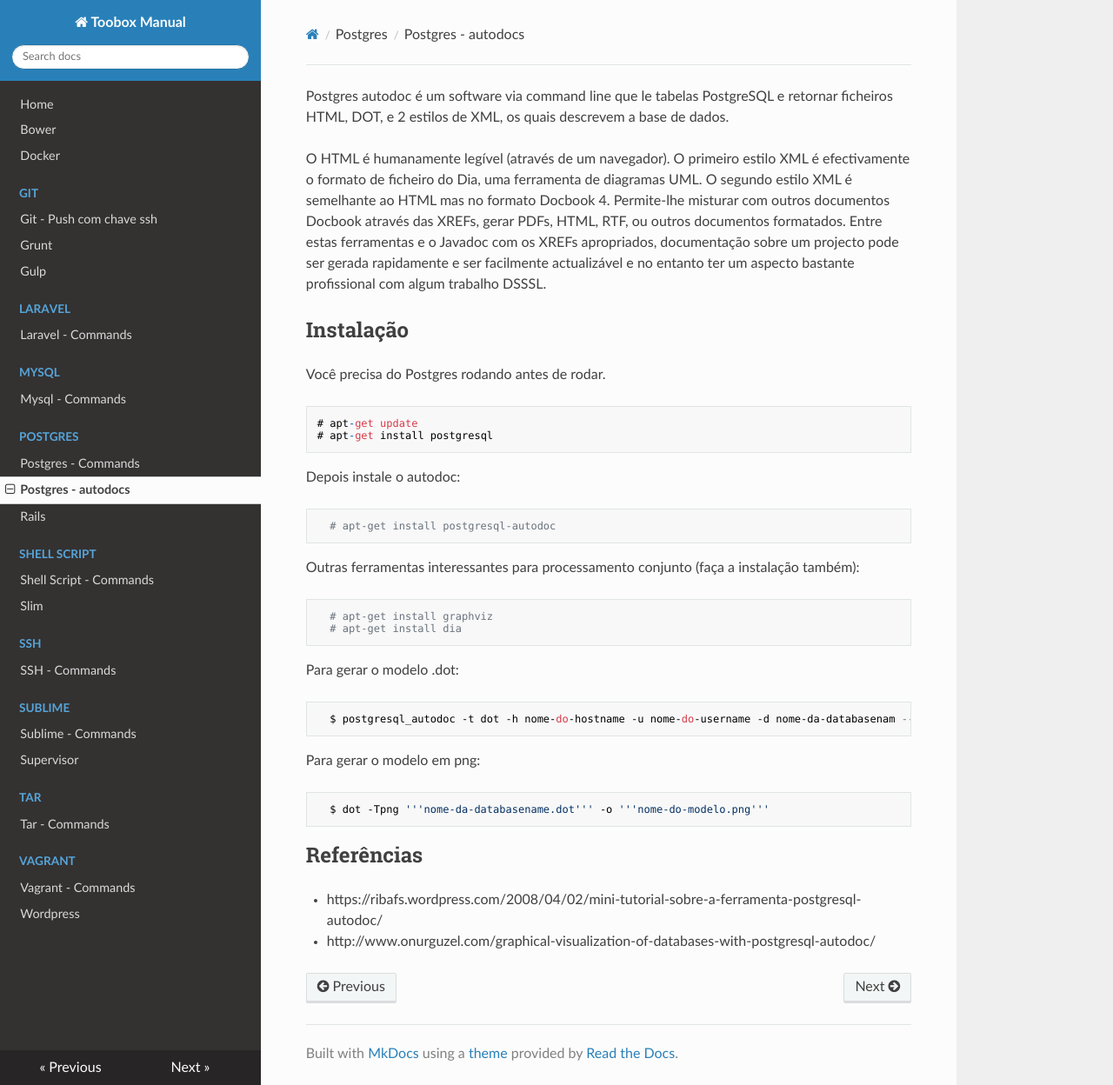
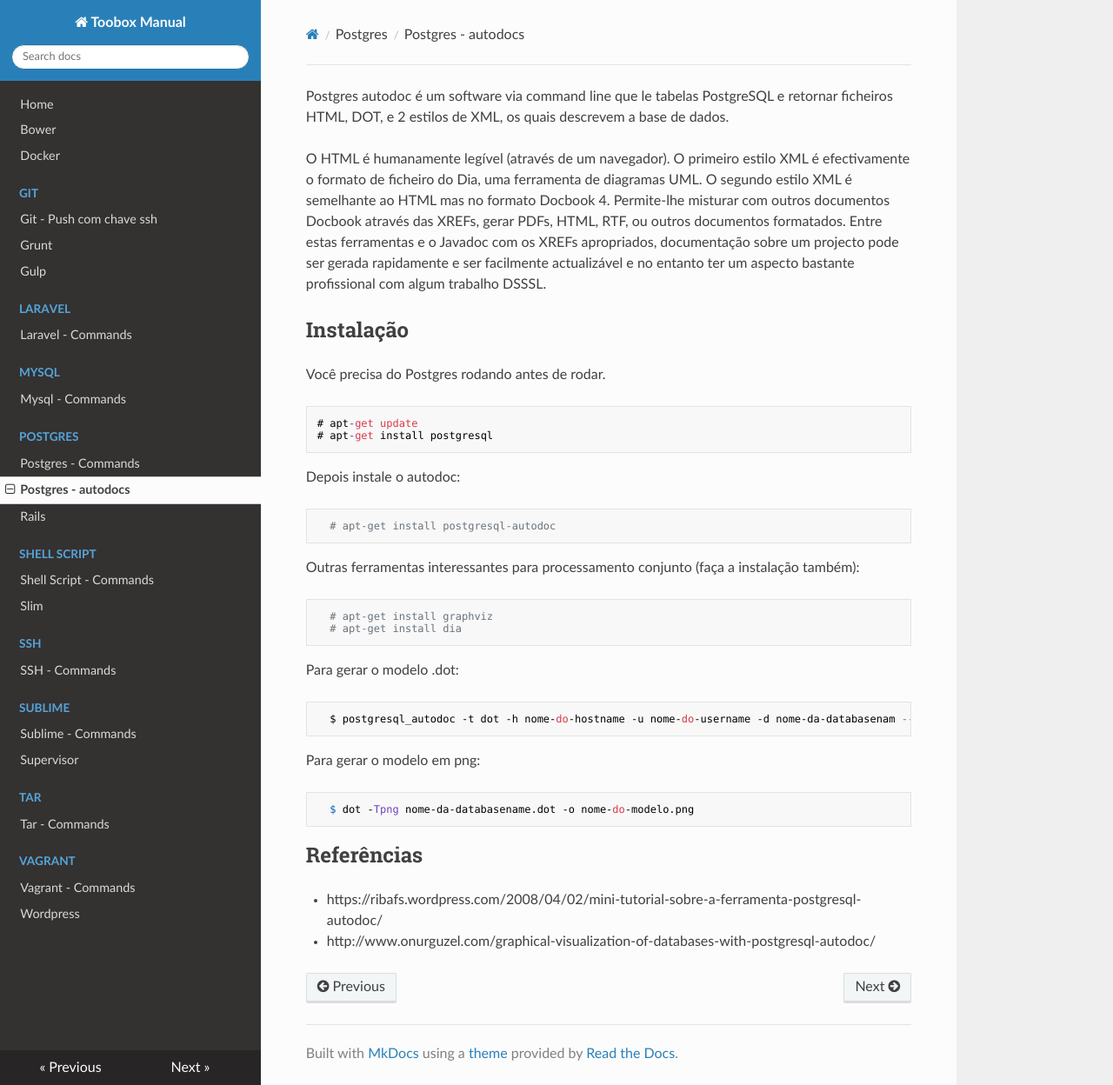
Before and after one commit to intrepidocabral/toolbox-manual, an MkDocs documentation site: the page built from docs/postgres/postgres_autodocs.md, in a window 1280 px wide and 1248 px high. Shown: the whole window at 87% size. Built offline with MkDocs 1.6.1, drawn with Linux system fonts in a browser that asks for light colours; nearby versions of some CDN libraries; old or Windows-style settings are respelled for this version of MkDocs.

````diff
--- a/docs/postgres/postgres_autodocs.md
+++ b/docs/postgres/postgres_autodocs.md
@@ -31,7 +31,7 @@ Para gerar o modelo .dot:
 Para gerar o modelo em png:
 
 ```
-  $ dot -Tpng '''nome-da-databasename.dot''' -o '''nome-do-modelo.png'''
+  $ dot -Tpng nome-da-databasename.dot -o nome-do-modelo.png
 ```
 
 ## Referências
````
